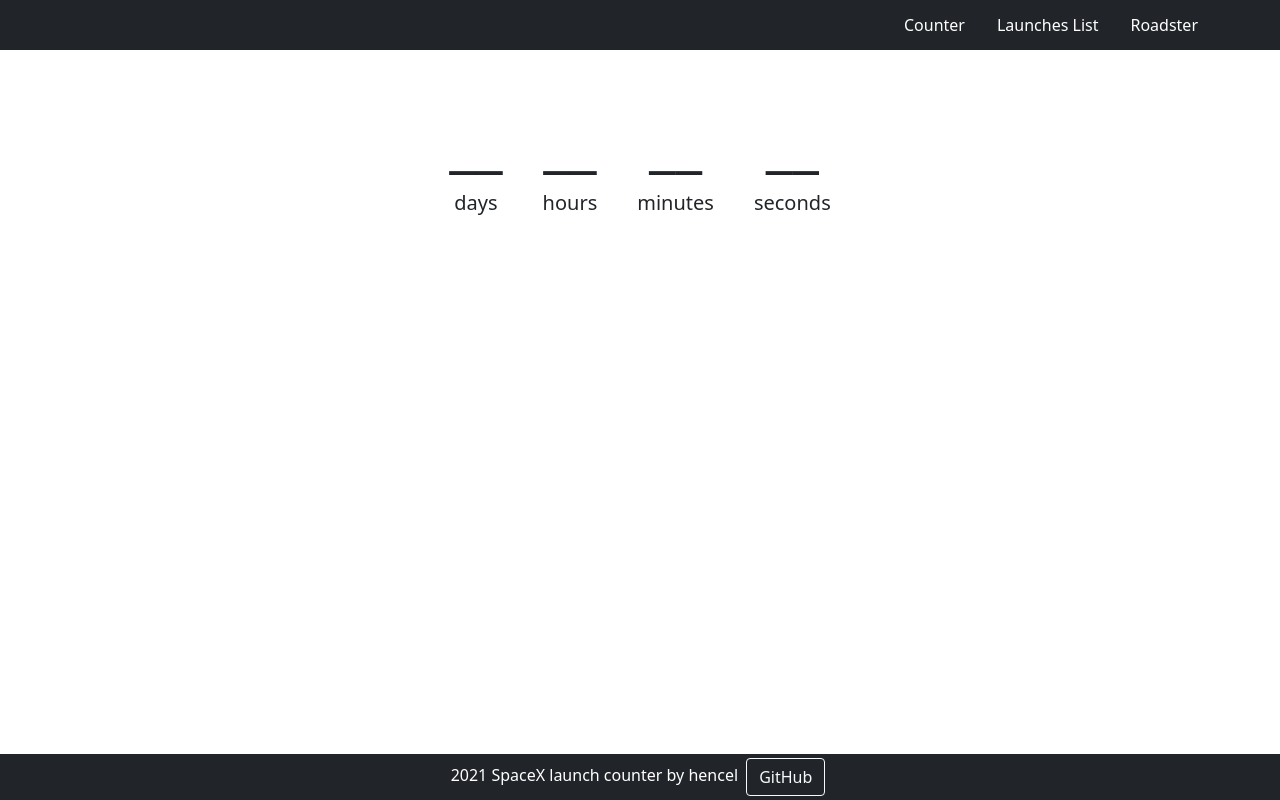
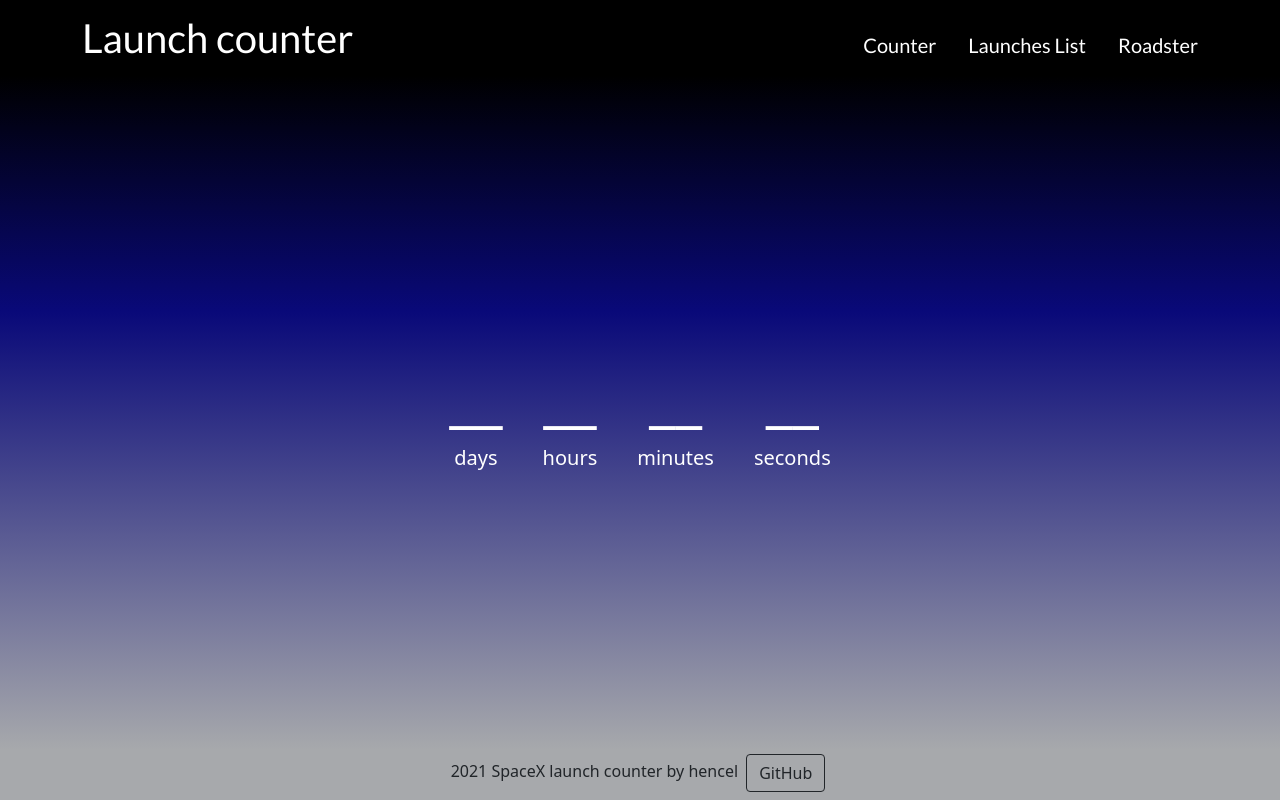
Before and after one commit to hencel/spaceXLanuches, an Angular app: page / in a window 1280 px wide. Built offline with nearby package versions, Linux system fonts and the light colour scheme; no server answers.

Commit message:
SX-002 Styling and colors. Added font from Google fonts - Lato. Fixed styling problems.

```diff
--- a/src/app/counter/counter.component.html
+++ b/src/app/counter/counter.component.html
@@ -1,12 +1,14 @@
-<div class="flex-row counter-container justify-content-center mt-5" [ngClass]="[counterState == true ? 'd-flex' : 'd-none']">
+<section class="page-background d-flex align-items-center justify-content-center">
+    <div class="flex-row counter-container justify-content-center" [ngClass]="[counterState == true ? 'd-flex' : 'd-none']">
         <div><span>{{days}}</span>days</div>
         <div><span>{{hours}}</span>hours</div>
         <div><span>{{minutes}}</span>minutes</div>
         <div><span>{{seconds}}</span>seconds</div>
     </div>
-<div class="flex-row counter-container counter-container-empty justify-content-center mt-5" [ngClass]="[counterState == true ? 'd-none' : 'd-flex']">
+    <div class="flex-row counter-container counter-container-empty justify-content-center" [ngClass]="[counterState == true ? 'd-none' : 'd-flex']">
         <div><span>__</span>days</div>
         <div><span>__</span>hours</div>
         <div><span>__</span>minutes</div>
         <div><span>__</span>seconds</div>
     </div>
+</section>
--- a/src/app/counter/counter.component.scss
+++ b/src/app/counter/counter.component.scss
@@ -5,8 +5,13 @@
         text-align: center;
         margin: 0 20px;
         font-size: 20px;
+        color: #fff;
         span {
             font-size: 60px;
         }
     }
 }
+.page-background {
+    background: linear-gradient(180deg, rgba(0,0,0,1) 0%, rgba(9,9,121,1) 35%, rgba(167,169,172,1) 100%);
+    height: calc(100vh - 76px - 50px);
+}
--- a/src/app/footer/footer.component.html
+++ b/src/app/footer/footer.component.html
@@ -1,5 +1,5 @@
-<footer class="bg-dark text-center text-white w-100">
+<footer class="text-center w-100">
     <div>{{currentYear() | date: 'yyyy'}} SpaceX launch counter by hencel
-        <a href="https://github.com/hencel" class="btn btn-outline-light btn-floating m-1">GitHub</a>
+        <a href="https://github.com/hencel" class="btn btn-outline-dark btn-floating m-1">GitHub</a>
     </div>
 </footer>
--- a/src/app/footer/footer.component.scss
+++ b/src/app/footer/footer.component.scss
@@ -1,4 +1,6 @@
 footer {
     position: fixed;
+    height: 50px;
     bottom: 0;
+    background-color: #a7a9ac;
 }
--- a/src/app/header/header.component.html
+++ b/src/app/header/header.component.html
@@ -1,5 +1,6 @@
-<header class="navbar navbar-dark bg-dark">
-    <nav class="container d-flex flex-row justify-content-end align-items-center">
+<header class="navbar navbar-dark">
+    <nav class="container d-flex flex-row justify-content-between align-items-center">
+        <div>{{title}}</div>
         <app-link-list-item [headerList]="listHeaderItems"></app-link-list-item>
     </nav>
 </header>
--- a/src/app/header/header.component.scss
+++ b/src/app/header/header.component.scss
@@ -1,4 +1,8 @@
 header {
     min-height: 50px;
     background-color: #000;
+    color: #fff;
+    font-family: 'Lato', sans-serif;
+    font-size: 40px;
+    height: 76px;
 }
--- a/src/app/header/header.component.ts
+++ b/src/app/header/header.component.ts
@@ -11,5 +11,6 @@ export class HeaderComponent {
     {link: 'launchesList', title: 'Launches List'},
     {link: 'roadster', title: 'Roadster'}
   ];
+  title: string = 'Launch counter'
 
 }
--- a/src/app/link-list-item/link-list-item.component.scss
+++ b/src/app/link-list-item/link-list-item.component.scss
@@ -4,6 +4,7 @@ ul {
         a {
             text-decoration: none;
             color: #fff;
+            font-size: 20px;
         }
     }
 }
--- a/src/index.html
+++ b/src/index.html
@@ -6,6 +6,9 @@
   <base href="/">
   <meta name="viewport" content="width=device-width, initial-scale=1">
   <link rel="icon" type="image/x-icon" href="favicon.ico">
+  <link rel="preconnect" href="https://fonts.googleapis.com">
+  <link rel="preconnect" href="https://fonts.gstatic.com" crossorigin>
+  <link href="https://fonts.googleapis.com/css2?family=Lato:wght@300;400;700&family=Poppins:wght@300&display=swap" rel="stylesheet">
 </head>
 <body>
   <app-root></app-root>
```
Lines whose indentation alone changed are shown as unchanged.
